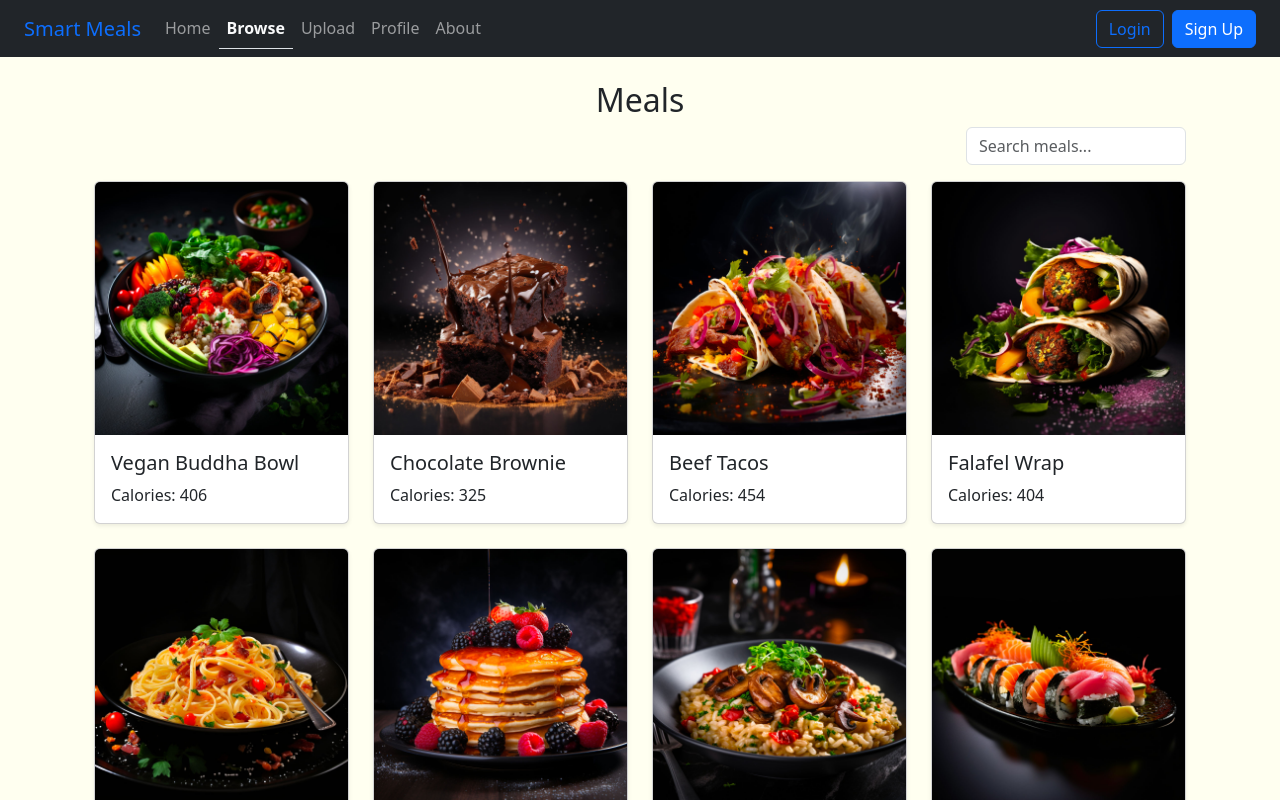
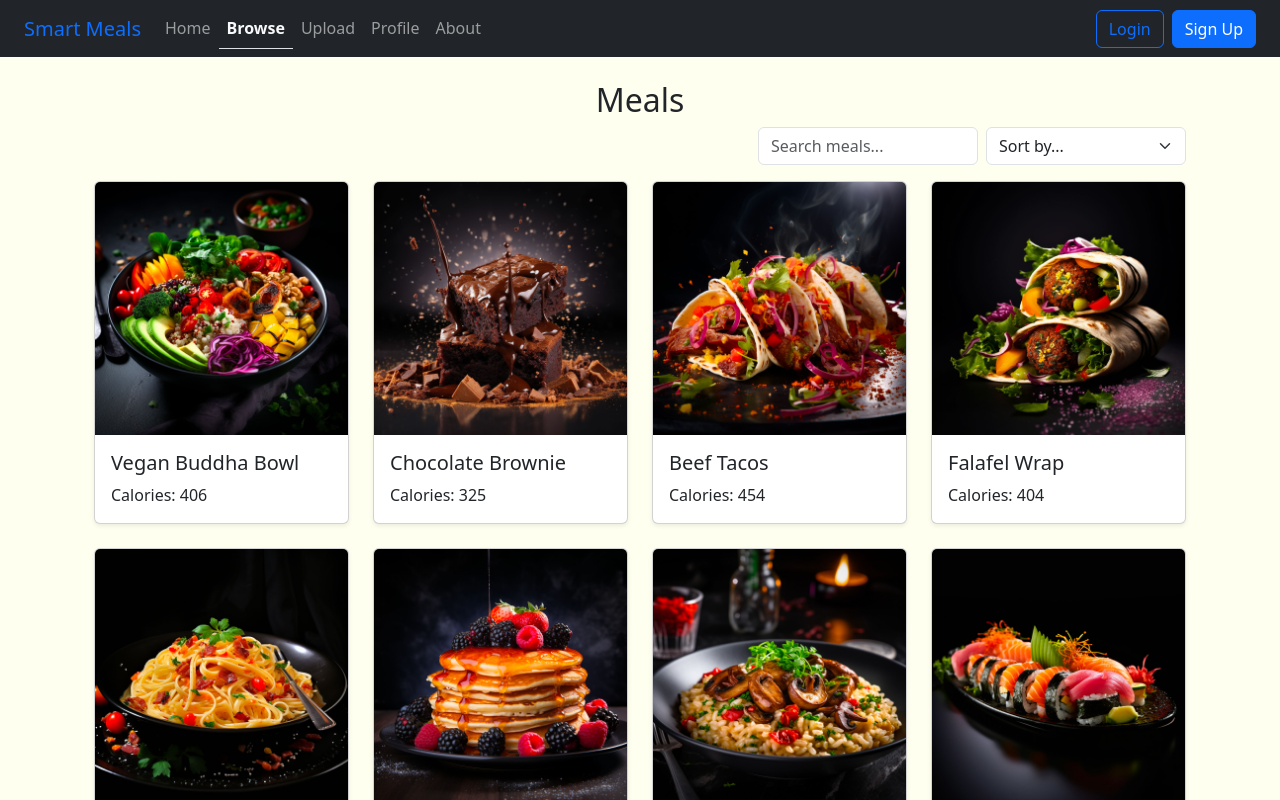
Before and after one commit to Venkat-Gorla/smartmeal-serverless, a React (Vite) app in the folder react-client/: page /browse in a window 1280 px wide. Shown: the top 800 px of the page. Built offline with nearby package versions, Linux system fonts and the light colour scheme.

Commit message:
[react client] placeholder sort option for meals grid

```diff
--- a/react-client/src/components/MealsGrid.jsx
+++ b/react-client/src/components/MealsGrid.jsx
@@ -34,7 +34,7 @@ export default function MealsGrid() {
 
   return (
     <>
-      <div className="mb-3 d-flex justify-content-end">
+      <div className="mb-3 d-flex justify-content-end gap-2">
         <input
           type="text"
           className="form-control"
@@ -43,6 +43,16 @@ export default function MealsGrid() {
           value={searchTerm}
           onChange={(e) => setSearchTerm(e.target.value)}
         />
+
+        <select className="form-select" style={{ maxWidth: "200px" }}>
+          <option value="" disabled selected hidden>
+            Sort by...
+          </option>
+          <option value="name-asc">Name (A-Z)</option>
+          <option value="name-desc">Name (Z-A)</option>
+          <option value="calories-asc">Calories (Low to High)</option>
+          <option value="calories-desc">Calories (High to Low)</option>
+        </select>
       </div>
 
       <div className="row g-4">
```
